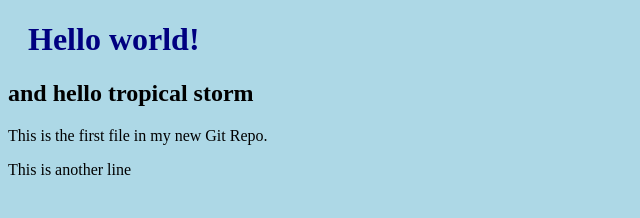
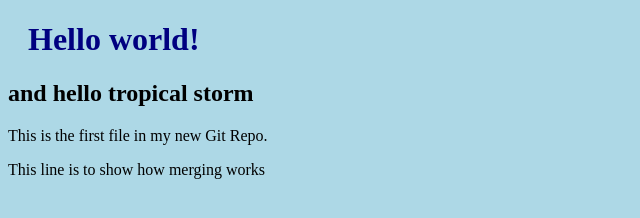
Before and after one commit to dr-jackson/0224hello, a plain HTML site: page index.html in a window 1280 px wide. Shown: the whole page, without its empty margins (0-640 px from the left). Drawn offline with Linux system fonts and the light colour scheme.

Commit message:
updated index.html with a line about merging

```diff
--- a/index.html
+++ b/index.html
@@ -9,6 +9,6 @@
 <h1>Hello world!</h1>
 <h2>and hello tropical storm</h2>
 <p>This is the first file in my new Git Repo.</p>
-<p>This is another line</p>
+<p>This line is to show how merging works</p>
 </body>
 </html>
```
